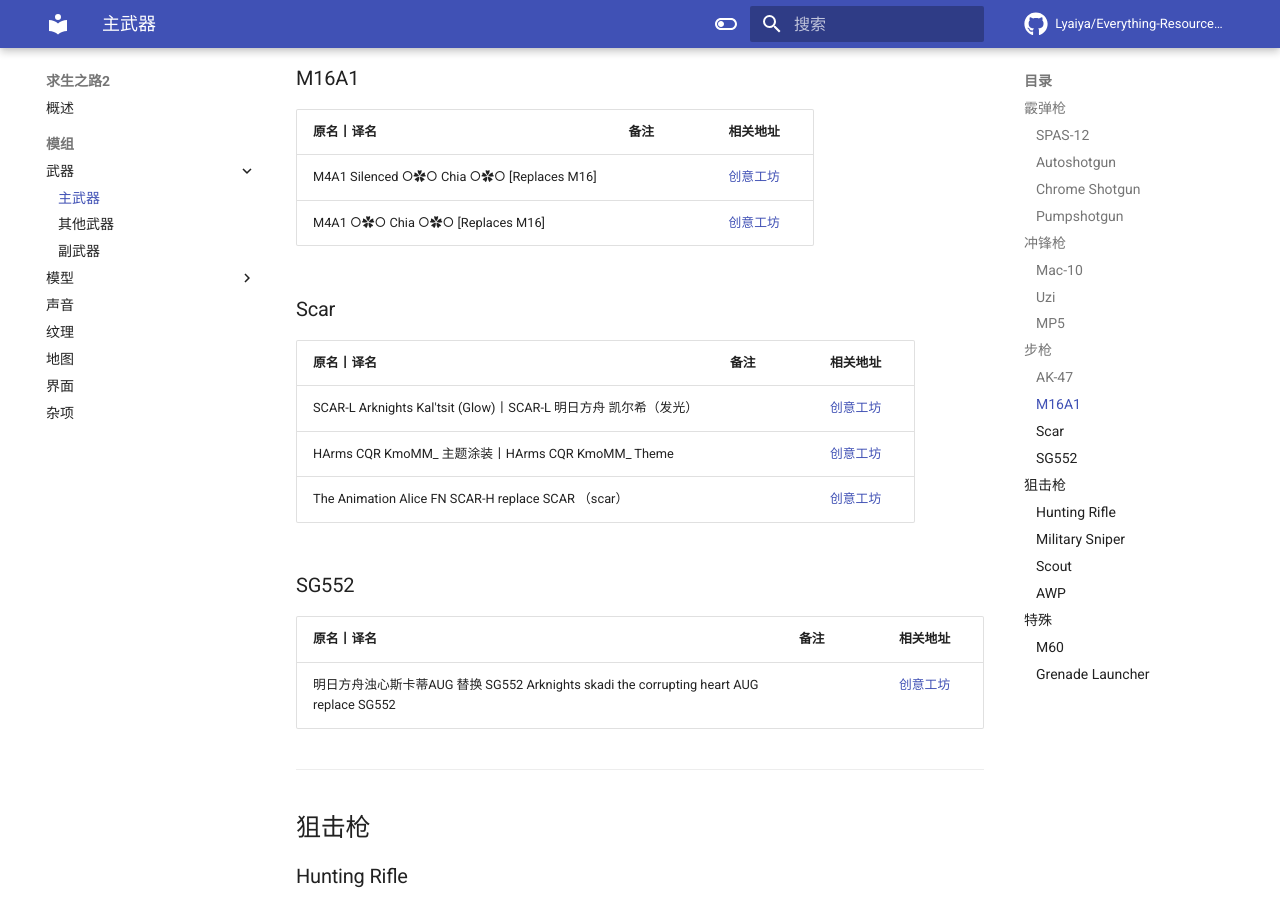
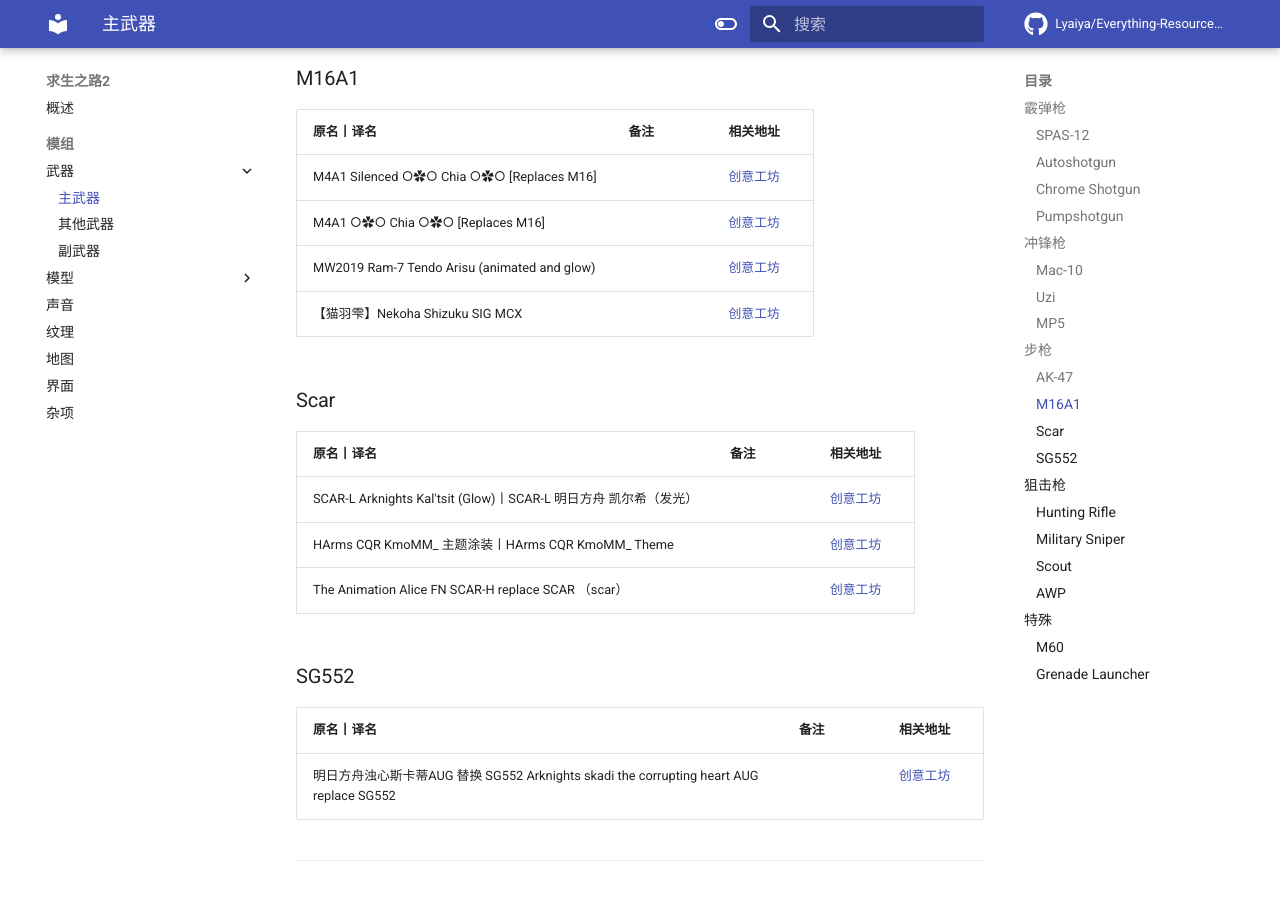
Before and after one commit to Lyaiya/Everything-Resource-Guide, an MkDocs documentation site: the page built from docs/求生之路2/模组/武器/主武器.md, in a window 1280 px wide and 900 px high, scrolled down 2643 px. Built offline with MkDocs 1.6.1 and Material for MkDocs 9.7.7, drawn with Linux system fonts in a browser that asks for light colours; comment, search, counter and statistics services are not loaded.

Commit message:
L4D2 Update

```diff
--- a/docs/求生之路2/模组/武器/主武器.md
+++ b/docs/求生之路2/模组/武器/主武器.md
@@ -77,10 +77,12 @@
 
 ### M16A1
 
-| 原名丨译名                                | 备注 | 相关地址                                                                      |
-| ----------------------------------------- | ---- | ----------------------------------------------------------------------------- |
-| M4A1 Silenced ○✿○ Chia ○✿○ [Replaces M16] |      | [创意工坊](https://steamcommunity.com/sharedfiles/filedetails/?id=1752484257) |
-| M4A1 ○✿○ Chia ○✿○ [Replaces M16]          |      | [创意工坊](https://steamcommunity.com/sharedfiles/filedetails/?id=1767484931) |
+| 原名丨译名                                   | 备注 | 相关地址                                                                      |
+| -------------------------------------------- | ---- | ----------------------------------------------------------------------------- |
+| M4A1 Silenced ○✿○ Chia ○✿○ [Replaces M16]    |      | [创意工坊](https://steamcommunity.com/sharedfiles/filedetails/?id=1752484257) |
+| M4A1 ○✿○ Chia ○✿○ [Replaces M16]             |      | [创意工坊](https://steamcommunity.com/sharedfiles/filedetails/?id=1767484931) |
+| MW2019 Ram-7 Tendo Arisu (animated and glow) |      | [创意工坊](https://steamcommunity.com/sharedfiles/filedetails/?id=2819764466) |
+| 【猫羽雫】Nekoha Shizuku SIG MCX             |      | [创意工坊](https://steamcommunity.com/sharedfiles/filedetails/?id=2819764466) |
 
 ### Scar
 
```
Also changed, not shown: docs/求生之路2/模组/模型/幸存者.md (+1 -0 lines), docs/求生之路2/模组/武器/副武器.md (+2 -0 lines).
